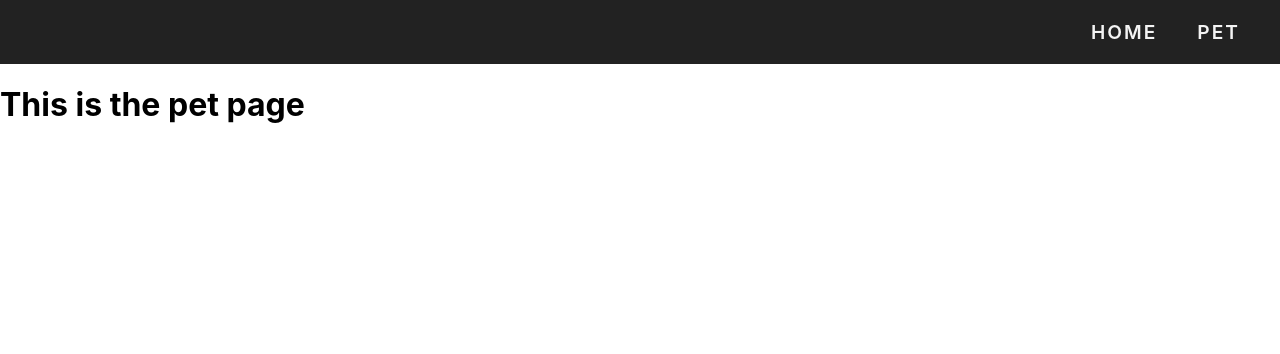
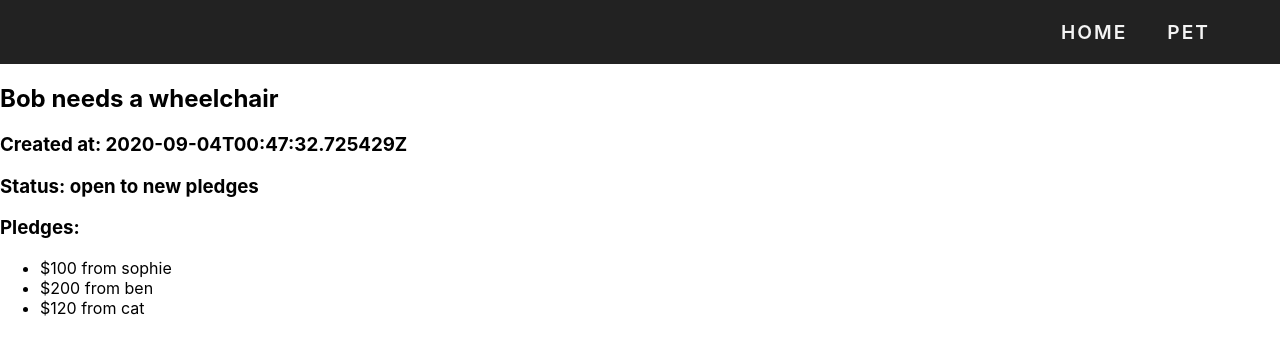
Before and after one commit to chubby-panda/petreon-website, a React (Create React App) app: page /pet in a window 1280 px wide. Shown: the top 354 px of the page. Built offline with nearby package versions, Linux system fonts and the light colour scheme.

Commit message:
dummy data added, data added to home page and pet page

```diff
--- /dev/null
+++ b/src/App.css
@@ -0,0 +1,3 @@
+h1 {
+    margin: 40px 100px;
+}
--- a/src/App.js
+++ b/src/App.js
@@ -4,6 +4,7 @@ import { BrowserRouter as Router, Switch, Route } from 'react-router-dom'
 import Nav from './components/Nav/Nav'
 import HomePage from './pages/HomePage'
 import PetPage from './pages/PetPage'
+import './App.css'
 
 
 const App = () => {
--- a/src/components/Nav/Nav.css
+++ b/src/components/Nav/Nav.css
@@ -1,6 +1,6 @@
 nav {
     background-color: #222;
-    padding: 0 20px;
+    padding: 0 50px;
     display: flex;
     justify-content: flex-end;
 }
--- /dev/null
+++ b/src/data.js
@@ -0,0 +1,71 @@
+export const AllPets = [
+    {
+        "id": 2,
+        "title": "Poppy needs a kidney",
+        "pet_name": "Poppy",
+        "image": "https://cdn.pixabay.com/photo/2017/02/20/18/03/cat-2083492_960_720.jpg",
+        "description": "Poppy is in dire need of a new kidney. Please help her today.",
+        "med_treatment": "kidney transplant",
+        "date_created": "2020-09-04T13:31:36.453287Z",
+        "goal": 12000,
+        "pledged_amount": 0,
+        "goal_reached": false,
+        "active": true,
+        "owner": "admin",
+        "pet_category": "cat"
+    },
+    {
+        "id": 1,
+        "title": "Bob needs a wheelchair",
+        "pet_name": "Bob",
+        "image": "https://cdn.pixabay.com/photo/2015/06/08/15/02/pug-801826_960_720.jpg",
+        "description": "Bob had both his back legs amputated and needs wheels to get around. Please make an old pup's dreams come true.",
+        "med_treatment": "Wheelchair",
+        "date_created": "2020-09-04T00:47:32.725429Z",
+        "goal": 2000,
+        "pledged_amount": 100,
+        "goal_reached": false,
+        "active": true,
+        "owner": "admin",
+        "pet_category": "dog"
+    }
+];
+
+export const OnePet = {
+    "id": 1,
+    "title": "Bob needs a wheelchair",
+    "pet_name": "Bob",
+    "image": "/media/media/default.jpg",
+    "description": "Bob had both his back legs amputated and needs wheels to get around. Please make an old pup's dreams come true.",
+    "med_treatment": "Wheelchair",
+    "date_created": "2020-09-04T00:47:32.725429Z",
+    "goal": 2000,
+    "pledged_amount": 100,
+    "goal_reached": false,
+    "active": true,
+    "owner": "admin",
+    "pet_category": "dog",
+    "pledges": [
+        {
+            "id": 1,
+            "pet": 1,
+            "amount": 100,
+            "anonymous": false,
+            "supporter": "sophie"
+        },
+        {
+            "id": 2,
+            "pet": 1,
+            "amount": 200,
+            "anonymous": false,
+            "supporter": "ben"
+        },
+        {
+            "id": 3,
+            "pet": 1,
+            "amount": 120,
+            "anonymous": false,
+            "supporter": "cat"
+        }
+    ]
+}
--- a/src/pages/HomePage.jsx
+++ b/src/pages/HomePage.jsx
@@ -1,8 +1,14 @@
 import React from 'react'
+import { AllPets } from '../data'
 
 function HomePage() {
-    return <h1>This is the home page</h1>
+    return (
+        <div>
+            {AllPets.map((projectData, key) => {
+                return <div key={key}>{projectData.title}</div>
+            })}
+        </div>
+    )
 }
 
-
 export default HomePage
--- a/src/pages/PetPage.jsx
+++ b/src/pages/PetPage.jsx
@@ -1,8 +1,22 @@
 import React from 'react'
+import { OnePet } from '../data'
 
 function PetPage() {
-    return <h1>This is the pet page</h1>
+    return <div>
+        <h2>{OnePet.title}</h2>
+        <h3>{`Created at: ${OnePet.date_created}`}</h3>
+        <h3>{`Status: ${OnePet.active ? "open to new pledges" : "Expired"}`}</h3>
+        <h3>Pledges:</h3>
+        <ul>
+            {OnePet.pledges.map((pledgeData, key) => {
+                return (
+                    <li>
+                        {`$${pledgeData.amount} from ${pledgeData.supporter}`}
+                    </li>
+                )
+            })}
+        </ul>
+    </div>
 }
 
-
 export default PetPage
```
